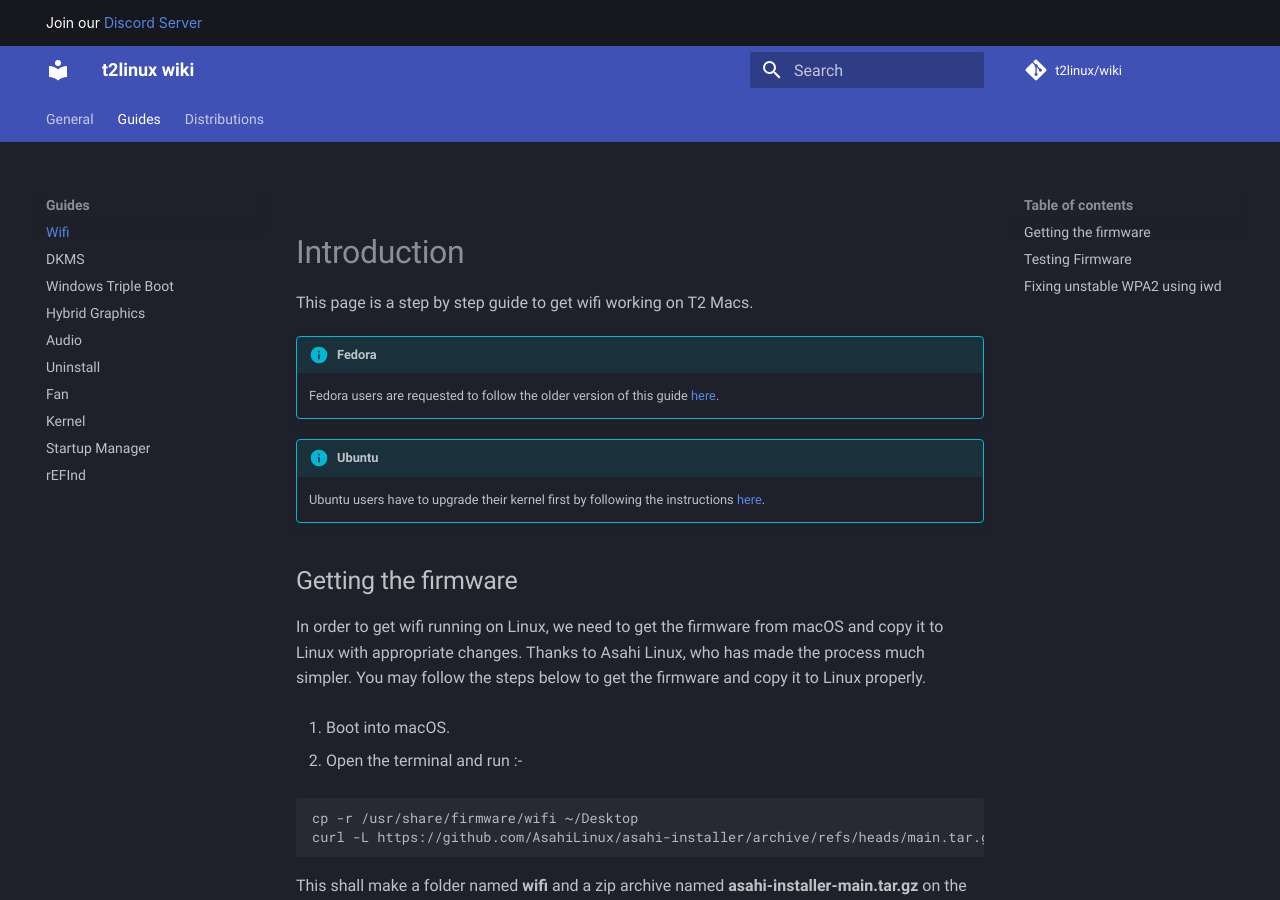
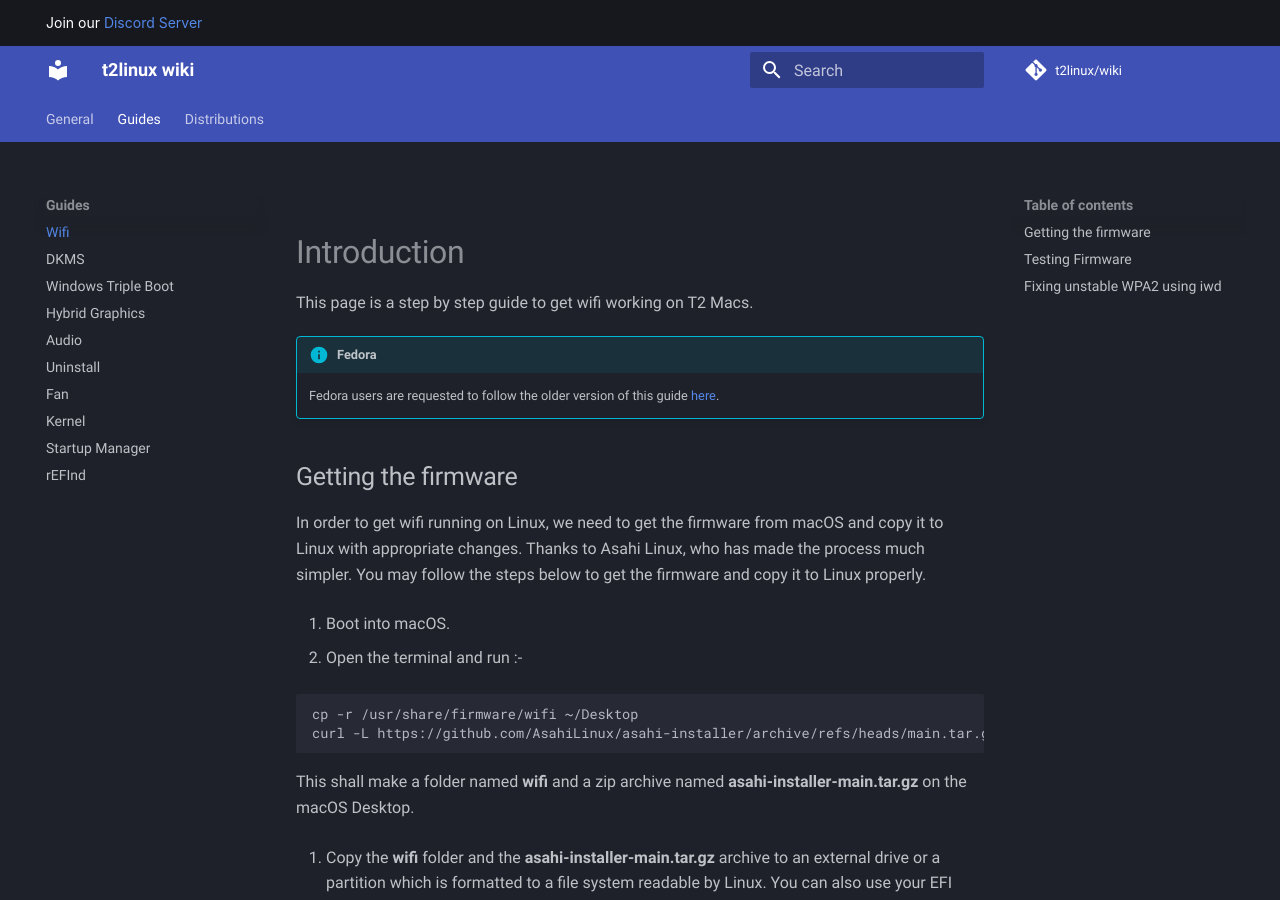
Before and after one commit to t2linux/wiki, an MkDocs documentation site: the page built from docs/guides/wifi.md, in a window 1280 px wide and 900 px high. Built offline with MkDocs 1.6.1 and Material for MkDocs 9.7.7, drawn with Linux system fonts in a browser that asks for light colours; comment, search, counter and statistics services are not loaded.

Commit message:
Update wifi.md

```diff
--- a/docs/guides/wifi.md
+++ b/docs/guides/wifi.md
@@ -4,9 +4,6 @@ This page is a step by step guide to get wifi working on T2 Macs.
 
 !!! Info "Fedora"
     Fedora users are requested to follow the older version of this guide [here](https://github.com/t2linux/wiki/blob/a4b46a7cfbe7efcbb6a0b6111e22172b0f5c4a77/docs/guides/wifi.md).
-
-!!! Info "Ubuntu"
-    Ubuntu users have to upgrade their kernel first by following the instructions [here](https://github.com/AdityaGarg8/T2-Ubuntu-Kernel#pre-installation-steps).
 
 ## Getting the firmware
 
```
